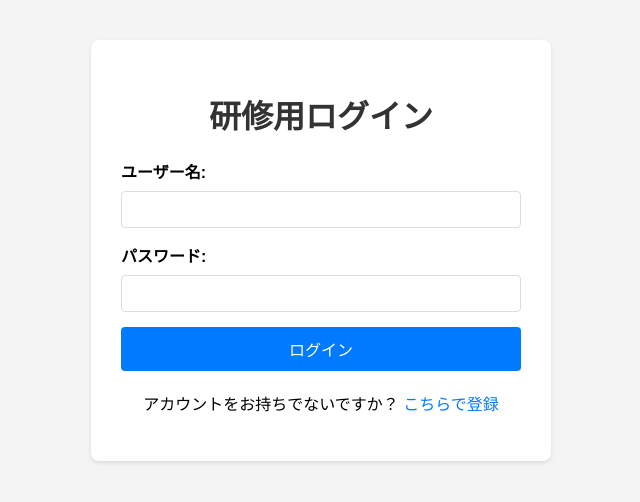
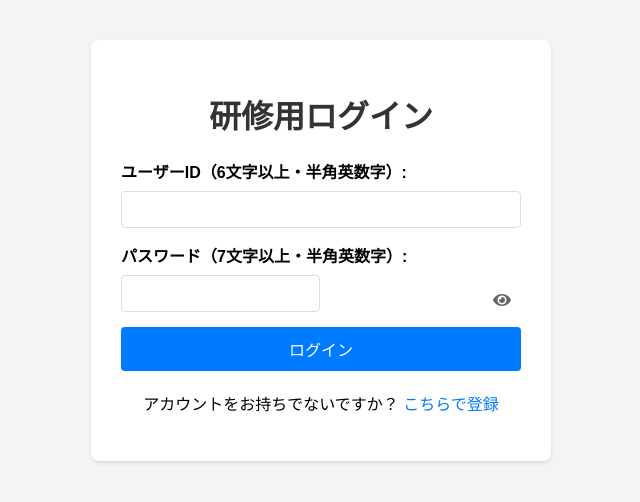
Before and after one commit to Tsuna-ux/my-project, a Flask app: page / in a window 1280 px wide. Shown: the top 502 px of the page, without its empty margins (319-959 px from the left). Run offline with Flask 3, Linux system fonts and the light colour scheme.

Commit message:
テキストボックスに入力条件追加

```diff
--- a/project_folder/templates/login.html
+++ b/project_folder/templates/login.html
@@ -4,6 +4,7 @@
     <meta charset="UTF-8">
     <meta name="viewport" content="width=device-width, initial-scale=1.0">
     <title>研修用ログイン</title>
+    <link rel="stylesheet" href="https://cdnjs.cloudflare.com/ajax/libs/font-awesome/5.15.4/css/all.min.css">
     <style>
         body { font-family: Arial, sans-serif; margin: 40px; background-color: #f4f4f4; }
         .container { background: white; padding: 30px; border-radius: 8px; box-shadow: 0 2px 4px rgba(0,0,0,0.1); max-width: 400px; margin: auto; }
@@ -31,21 +32,55 @@
         p { text-align: center; margin-top: 20px; }
         a { color: #007bff; text-decoration: none; }
         a:hover { text-decoration: underline; }
+
+        .password-toggle {
+            position: absolute;
+            right: 10px;
+            top: 50%;
+            transform: translateY(-50%);
+            cursor: pointer;
+            color: #666;
+        }
     </style>
 </head>
 <body>
     <div class="container">
         <h1>研修用ログイン</h1>
         <form action="/login" method="post" autocomplete="off">
-            <label for="username">ユーザー名:</label>
-            <input type="text" id="username" name="username" required autocomplete="off">
+            <label for="username">ユーザーID（6文字以上・半角英数字）:</label>
+            <input type="text" id="username" name="username" minlength="6" pattern="^[a-zA-Z0-9]+$" required autocomplete="off">
 
-            <label for="password">パスワード:</label>
-            <input type="password" id="password" name="password" required autocomplete="new-password">
-
+            <label for="password">パスワード（7文字以上・半角英数字）:</label>
+            <div style="position: relative;">
+                <input type="password" id="password" name="password" minlength="7" pattern="^[a-zA-Z0-9]+$"  required autocomplete="new-password">
+                <span class="password-toggle" onclick="togglePasswordVisibility()">
+                    <i class="fas fa-eye"></i>
+                </span>
+            </div>
             <input type="submit" value="ログイン">
         </form>
         <p>アカウントをお持ちでないですか？ <a href="/register">こちらで登録</a></p>
     </div>
+
+    <script>
+    function togglePasswordVisibility() {
+        const passwordField = document.getElementById('password');
+        const toggleIcon = document.querySelector('.password-toggle i');
+
+        if (passwordField.type === 'password') {
+            passwordField.type = 'text';
+            if (toggleIcon) {
+                toggleIcon.classList.remove('fa-eye');
+                toggleIcon.classList.add('fa-eye-slash'); // 「スラッシュの入った目
+            }
+        } else {
+            passwordField.type = 'password';
+            if (toggleIcon) {
+                toggleIcon.classList.remove('fa-eye-slash');
+                toggleIcon.classList.add('fa-eye');
+            }
+        }
+    }
+    </script>
 </body>
 </html>
```
Also changed, not shown: project_folder/templates/register.html (+40 -5 lines).
